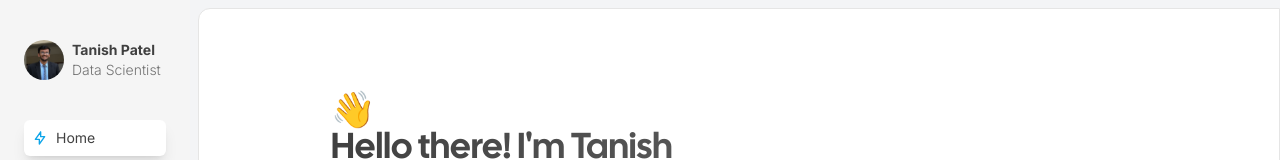
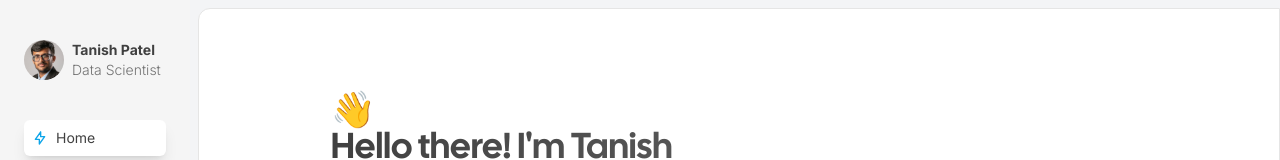
Before and after one commit to tanishpatel0106/portfolio-frontend, a Next.js app: page / in a window 1280 px wide. Shown: the top 160 px of the page. Built offline with nearby package versions, Linux system fonts and the light colour scheme.

Commit message:
Professional headshot added to the sidebar

```diff
--- a/src/components/Sidebar.tsx
+++ b/src/components/Sidebar.tsx
@@ -109,7 +109,7 @@ const SidebarHeader = () => {
   return (
     <div className="flex space-x-2">
       <Image
-        src="/images/photo.png"
+        src="/images/Headshot.jpeg"
         alt="Avatar"
         height="40"
         width="40"
```
Also changed, not shown: public/images/Headshot.jpeg (added).
